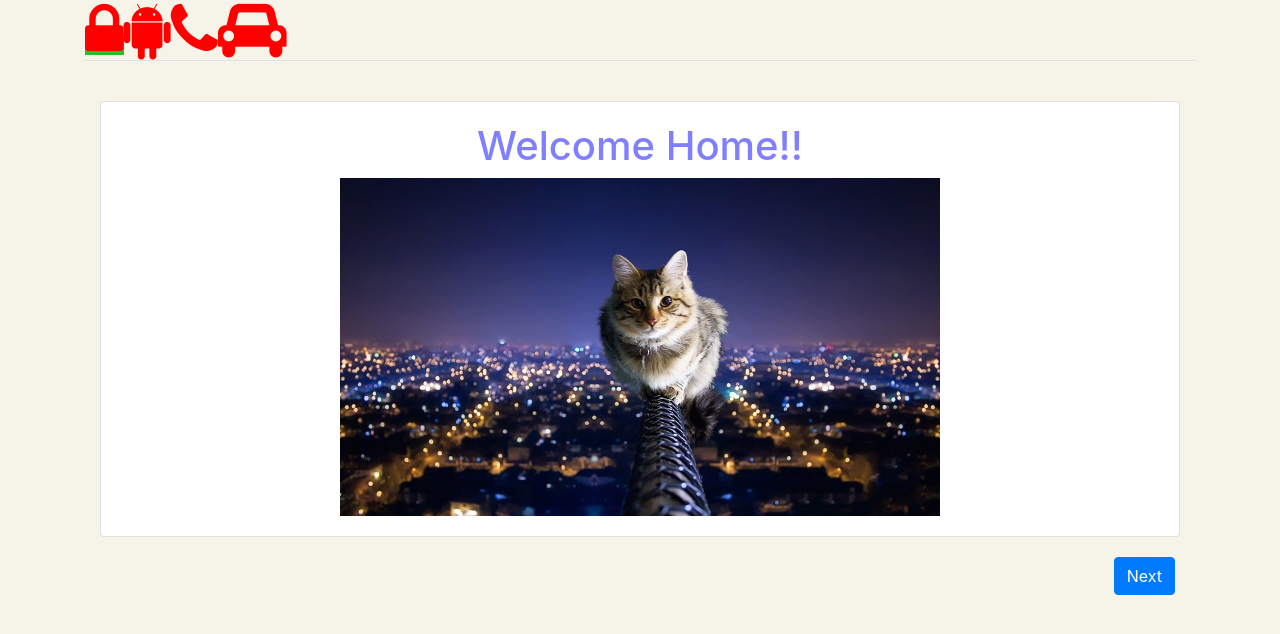
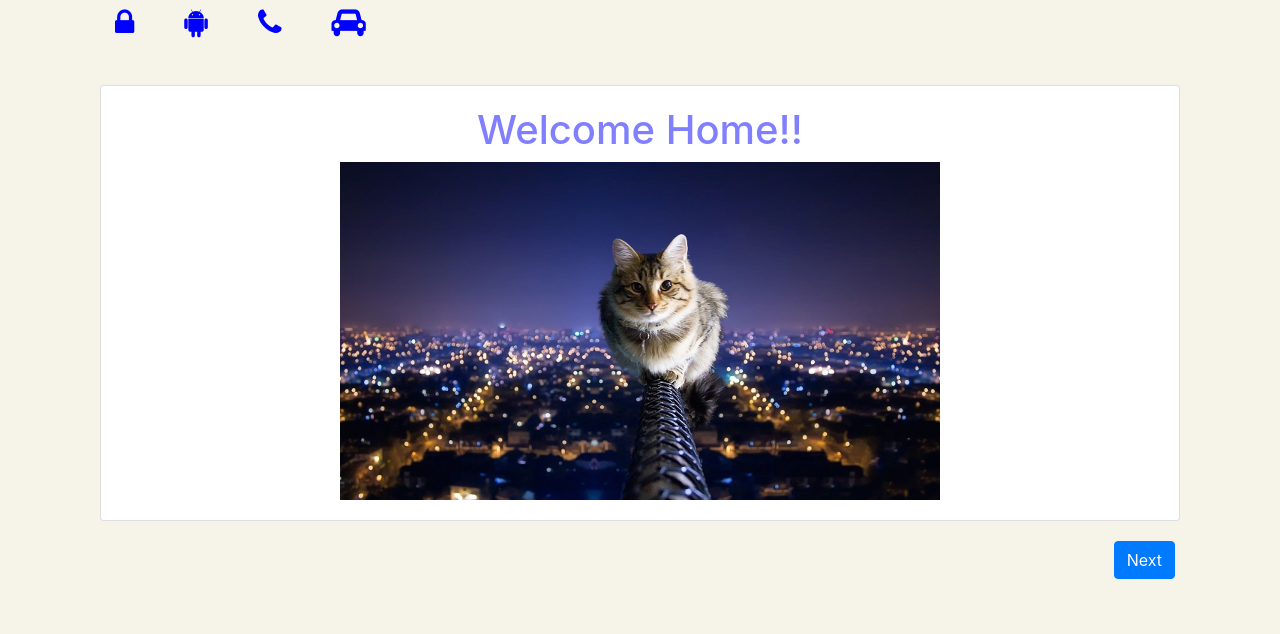
Before and after one commit to vorrawut/angular6-wizard-step, an Angular app: page / in a window 1280 px wide. Shown: the top 634 px of the page. Built offline with nearby package versions, Linux system fonts and the light colour scheme.

Commit message:
add option style centerlize

```diff
--- a/angular.json
+++ b/angular.json
@@ -31,6 +31,12 @@
               "node_modules/bootstrap/dist/css/bootstrap.min.css",
               "node_modules/font-awesome/css/font-awesome.min.css"
             ],
+            "stylePreprocessorOptions": {
+              "includePaths": [
+                "src/assets/scss",
+                "src/styles"
+              ]
+            },
             "scripts": []
           },
           "configurations": {
--- a/src/app/components/nav-bar/nav-bar.component.html
+++ b/src/app/components/nav-bar/nav-bar.component.html
@@ -1,7 +1,8 @@
-<div class="board-inner" id="status-buttons">
+<!-- <div class="board-inner" id="status-buttons">
   <ul class="nav nav-tabs" id="myTab">
-    <div class="liner"></div>
-
+    <div class="liner"></div> -->
+<div class="container">
+  <div class="link-menu col-sm-6">
     <li class="link-home">
       <a routerLink="/" routerLinkActive="active" [routerLinkActiveOptions]="{ exact: true }" data-toggle="tab" title="home">
         <span class="round-tabs one">
@@ -33,7 +34,10 @@
         </span>
       </a>
     </li>
+  </div>
 
-  </ul>
+</div>
+
+<!-- </ul>
   <div class="clearfix"></div>
-</div>
+</div> -->
--- a/src/app/components/nav-bar/nav-bar.component.scss
+++ b/src/app/components/nav-bar/nav-bar.component.scss
@@ -1,31 +1,29 @@
-i {
-    font-size: 60px;
-    color: red;
-}
-
-#status-buttons a.active span.round-tabs.one {
-    background: rgb(34, 194, 34);
-    color: #fff
-}
-
-#status-buttons a.active span.round-tabs.two {
-    background: #febe29;
-    color: #fff
-}
-
-#status-buttons a.active span.round-tabs.three {
-    background: #3e5e9a;
-    color: #fff
-}
-
-#status-buttons a.active span.round-tabs.four {
-    background: #f1685e;
-    color: #fff
-}
-
-.board-inner {
-}
-
+// #status-buttons a.active span.round-tabs.one {
+//     background: rgb(34, 194, 34);
+//     color: #fff
+// }
+// #status-buttons a.active span.round-tabs.two {
+//     background: #febe29;
+//     color: #fff
+// }
+// #status-buttons a.active span.round-tabs.three {
+//     background: #3e5e9a;
+//     color: #fff
+// }
+// #status-buttons a.active span.round-tabs.four {
+//     background: #f1685e;
+//     color: #fff
+// }
 .link-home {
     display: inline-block;
 }
+
+.container {
+    li {
+        padding-right: 50px;
+        font-size: 30px;
+        i {
+            color: blue;
+        }
+    }
+}
--- /dev/null
+++ b/src/assets/scss/_icon.scss
@@ -0,0 +1,49 @@
+// @media screen and (max-width: 299px) {
+//     .fa-size {
+//         font-size: 1em;
+//     }
+// }
+
+// @media screen and (min-width: 300px) and (max-width: 799px) {
+//     .fa-size {
+//         font-size: 1.2em;
+//     }
+// }
+
+// @media screen and (min-width: 800px) {
+//     .fa-size {
+//         font-size: 2.3em;
+//     }
+// }
+
+/* Smartphones ----------- */
+
+@media only screen and (min-width: 320px) and (max-width: 480px) {
+    body {
+        font-size: 10px;
+    }
+}
+
+/* iPads (portrait and landscape) ----------- */
+
+@media only screen and (min-width: 768px) and (max-width: 1024px) {
+    body {
+        font-size: 14px;
+    }
+}
+
+/* Desktops and laptops ----------- */
+
+@media only screen and (min-width: 1224px) {
+    body {
+        font-size: 16px;
+    }
+}
+
+/* Large screens ----------- */
+
+@media only screen and (min-width: 1824px) {
+    body {
+        font-size: 24px;
+    }
+}
--- a/src/styles.scss
+++ b/src/styles.scss
@@ -1,4 +1,6 @@
 /* You can add global styles to this file, and also import other style files */
+@import 'icon';
+
 
 $text-home: blue;
 $bg-color: #f6f4e9;
```
